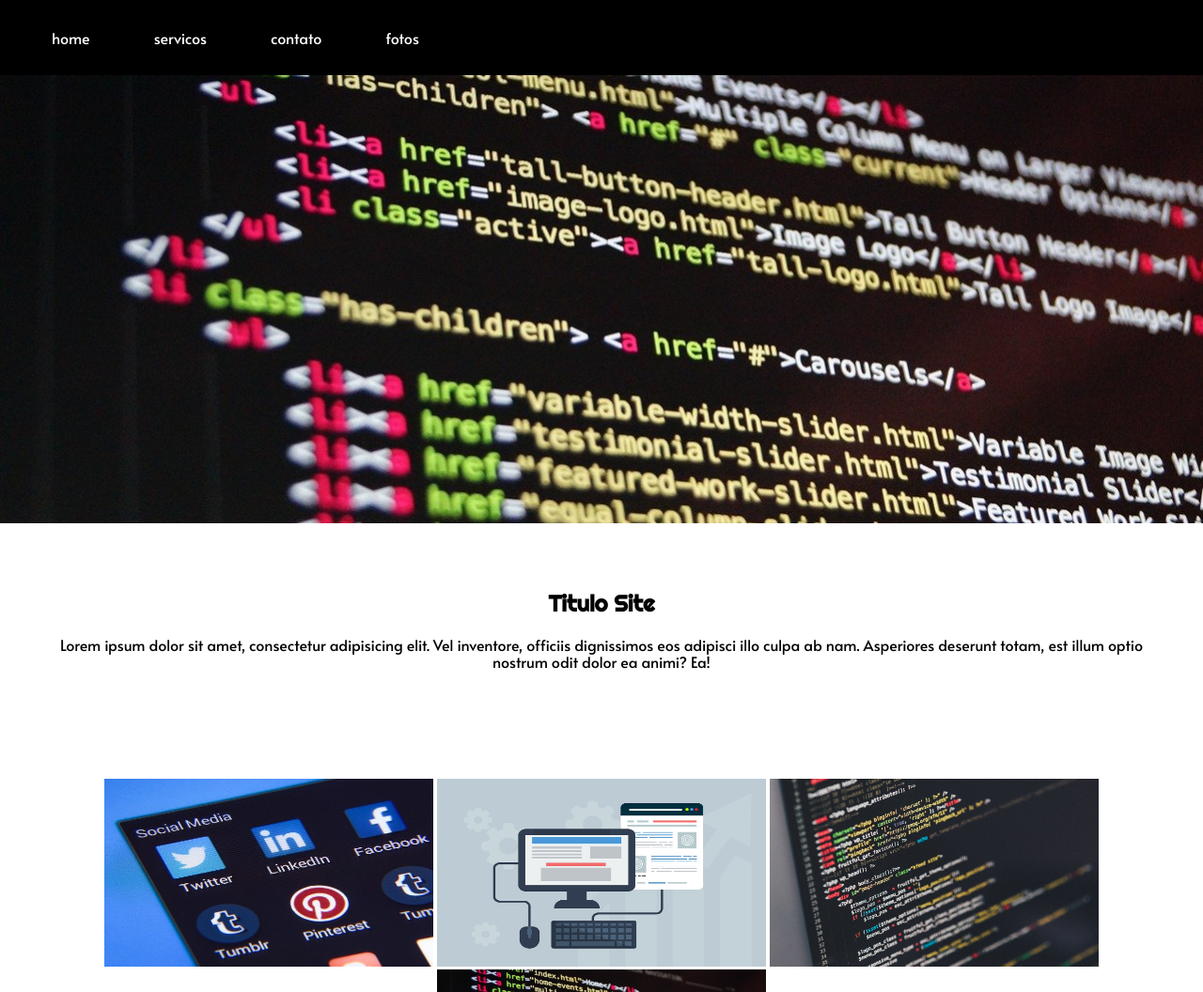
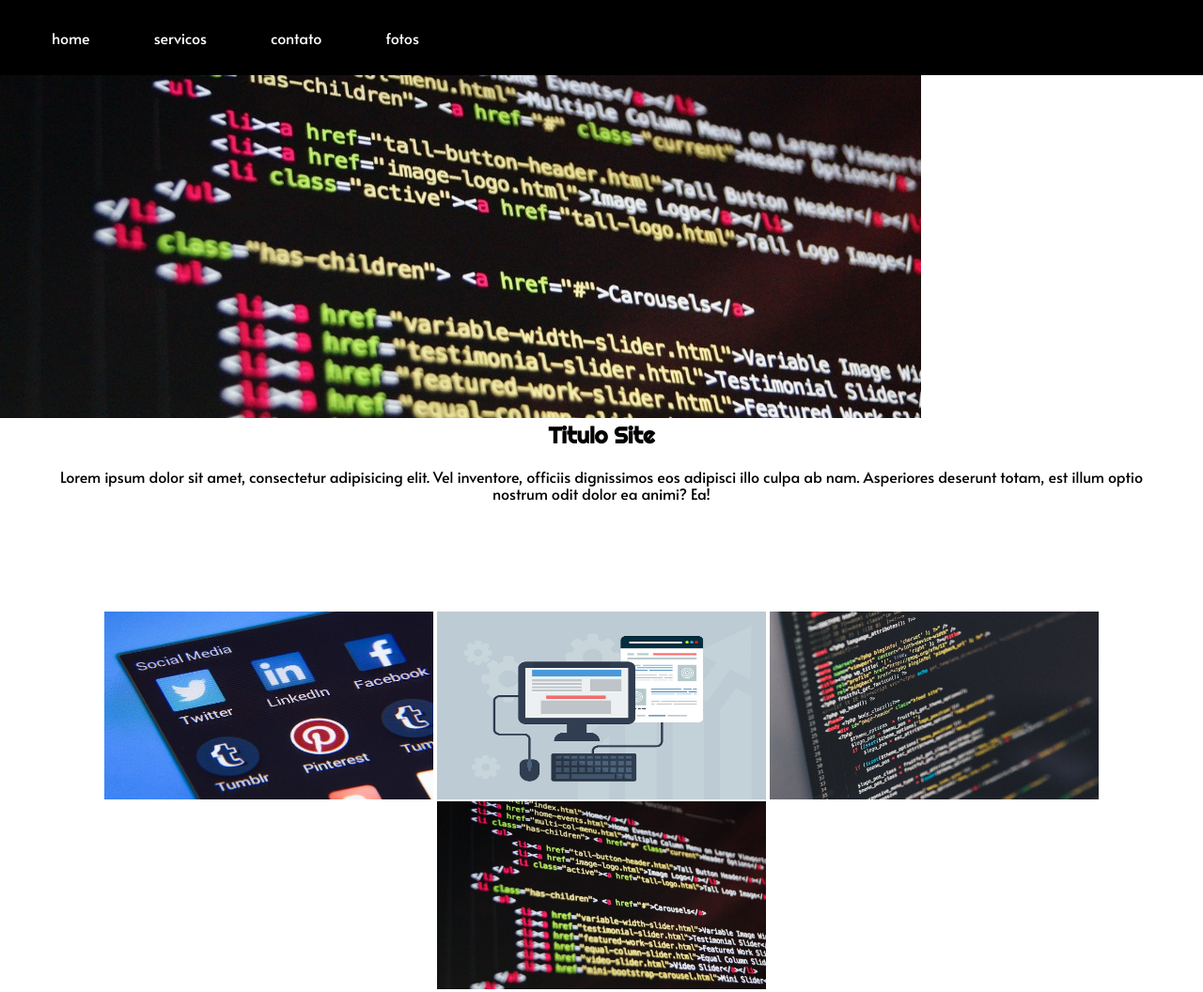
Before and after one commit to dimitrymm/development-front, a plain HTML site: page index.html in a window 1280 px wide. Shown: the top 1056 px of the page at 94% size. Drawn offline with Linux system fonts and the light colour scheme.

Commit message:
update index

```diff
--- a/css/style.css
+++ b/css/style.css
@@ -381,3 +381,9 @@
 h2{
     font-family: 'Righteous', cursive;
 }
+
+.banner{
+  height: 300px;
+  width: 980px;
+
+}
```
Also changed, not shown: index.html (+2 -2 lines).
